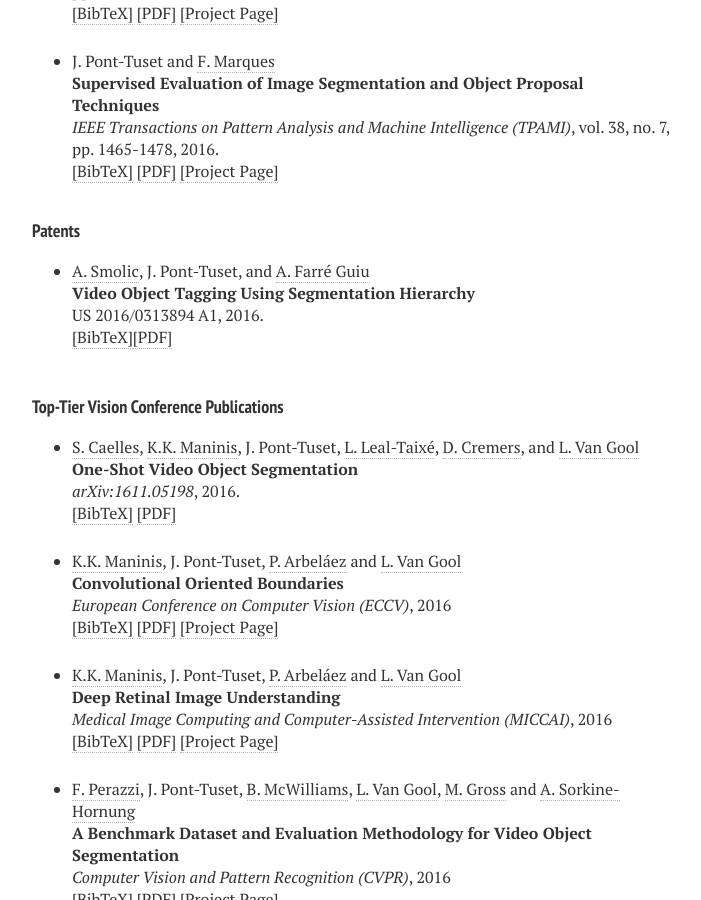
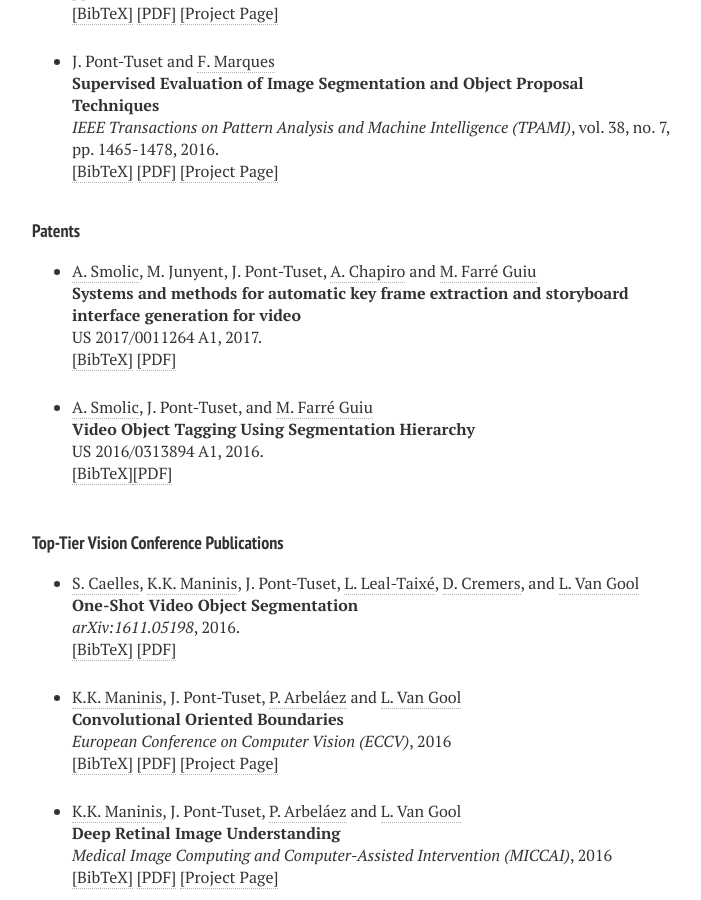
Before and after one commit to jponttuset/jponttuset.github.io, a Jekyll site: the page built from publications.md, in a window 1280 px wide and 900 px high, scrolled down 365 px. Shown: the whole window, without its empty margins (288-989 px from the left). Built offline with Jekyll 4.4.1, drawn with Linux system fonts in a browser that asks for light colours; nearby versions of some CDN libraries; some of the changed text lies outside the part shown.

Commit message:
- Patent added

```diff
--- a/_layouts/publications.html
+++ b/_layouts/publications.html
@@ -154,12 +154,42 @@ pp. 1465-1478,
 
 
 <h4 style="margin-bottom:0px;padding-top:10px;">Patents</h4>
-<!-- Generated from JabRef by PubList by Truong Nghiem at 09:08 on 2016.11.10. -->
+
+<!-- Generated from JabRef by PubList by Truong Nghiem at 10:08 on 2017.01.16. -->
 <ul class="biblist">
+<!-- Item: Smolic2017 -->
+<li ><p>
+<a href="https://www.linkedin.com/in/aljosa-smolic-3a26644?" target="_blank">A. Smolic</a>, M. Junyent, J. Pont-Tuset,
+<a href="https://achapiro.github.io" target="_blank">A. Chapiro</a>
+and <a href="https://ch.linkedin.com/in/miquelangelfarre" target="_blank">M. Farr&eacute; Guiu</a><br>
+<b>Systems and methods for automatic key frame extraction and storyboard interface generation for video</b><br>
+US 2017/0011264 A1, 2017.
+
+
+<br />
+<a href="javascript:toggleBibtex('Smolic2017')">[BibTeX]</a>
+<a href="http://www.freepatentsonline.com/20170011264.pdf" target="_blank">[PDF]</a>
+
+
+</p>
+<div id="bib_Smolic2017" class="bibtex noshow">
+<pre>
+@patent{Smolic2017,
+  author = {A. Smolic and M. Junyent and J. Pont-Tuset and A. Chapiro and M. Farr\'{e}},
+  title = {Systems and methods for automatic key frame extraction and storyboard interface generation for video},
+  year = {2017},
+  number = {US 2017/0011264 A1}
+}
+</pre></div>
+</li>
+
+
+
+
 <!-- Item:  -->
 <li ><p><a href="https://www.linkedin.com/in/aljosa-smolic-3a26644?" target="_blank">A. Smolic</a>,
 J. Pont-Tuset, and
-<a href="https://ch.linkedin.com/in/miquelangelfarre" target="_blank">A. Farr&eacute; Guiu</a><br>
+<a href="https://ch.linkedin.com/in/miquelangelfarre" target="_blank">M. Farr&eacute; Guiu</a><br>
 <b>Video Object Tagging Using Segmentation Hierarchy</b><br>
 US 2016/0313894 A1, 2016.
 
@@ -506,7 +536,7 @@ J. Pont-Tuset and <a href="http://www.vision.ee.ethz.ch/members/get_member.cgi?i
 
 <!-- Item: Pont-Tuset2015a -->
 <li ><p>
-J. Pont-Tuset, M.A. Farr&eacute; and A. Smolic
+J. Pont-Tuset, <a href="https://ch.linkedin.com/in/miquelangelfarre" target="_blank">M. Farr&eacute; Guiu</a>, and <a href="https://www.linkedin.com/in/aljosa-smolic-3a26644?" target="_blank">A. Smolic</a>
 <br><b>Semi-Automatic Video Object Segmentation by Advanced Manipulation of Segmentation Hierarchies</b><br>
 <i>International Workshop on Content-Based Multimedia Indexing (CBMI)</i>,
 
@@ -523,7 +553,7 @@ J. Pont-Tuset, M.A. Farr&eacute; and A. Smolic
 <div id="bib_Pont-Tuset2015a" class="bibtex noshow">
 <pre>
 @inproceedings{Pont-Tuset2015a,
-  author = {Pont-Tuset, J. and Farr&eacute;, M.A. and Smolic, A.},
+  author = {Pont-Tuset, J. and Farr&eacute;, M. and Smolic, A.},
   title = {Semi-Automatic Video Object Segmentation by Advanced Manipulation of Segmentation Hierarchies},
   booktitle = {International Workshop on Content-Based Multimedia Indexing (CBMI)},
   year = {2015}
@@ -537,7 +567,7 @@ J. Pont-Tuset, M.A. Farr&eacute; and A. Smolic
 
 <!-- Item: Junyent2015 -->
 <li ><p>
-M. Junyent, P. Beltran, M.A. Farr&eacute;, J. Pont-Tuset, A. Chapiro and A. Smolic
+M. Junyent, P. Beltran, <a href="https://ch.linkedin.com/in/miquelangelfarre" target="_blank">M. Farr&eacute; Guiu</a>, and J. Pont-Tuset, <a href="https://achapiro.github.io" target="_blank">A. Chapiro</a> and <a href="https://www.linkedin.com/in/aljosa-smolic-3a26644?" target="_blank">A. Smolic</a>
 <br><b>Video content and structure description based on keyframes, clusters and storyboards</b><br>
 <i>Multimedia Signal Processing (MMSP)</i>,
 
```
